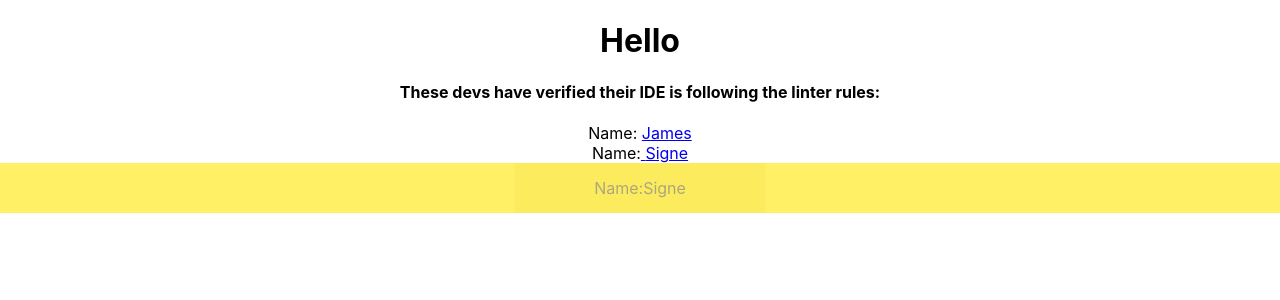
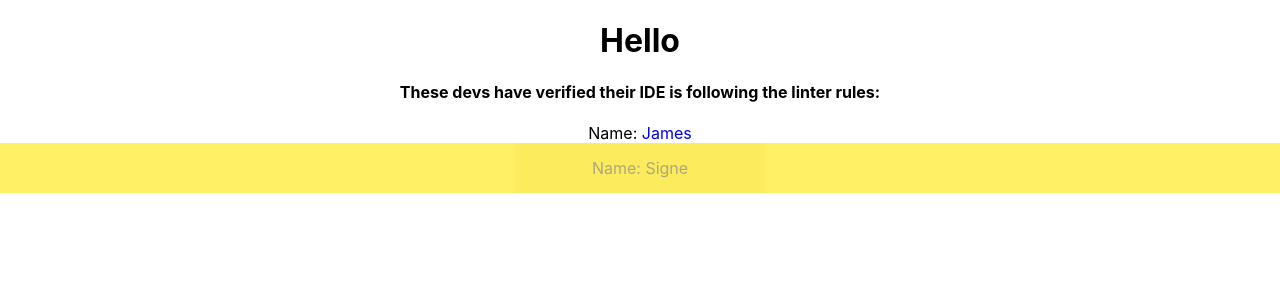
Before and after one commit to NorimaConsulting/training-and-onboarding, a React (Vite) app in the folder webapp/: page /created_by in a window 1280 px wide. Shown: the top 300 px of the page. Built offline with nearby package versions, Linux system fonts and the light colour scheme.

Commit message:
remove text-decoration from links in App.css

```diff
--- a/webapp/src/App.css
+++ b/webapp/src/App.css
@@ -1,7 +1,9 @@
 .App {
   text-align: center;
 }
-
+a {
+  text-decoration: none;
+}
 .App-logo {
   height: 40vmin;
   pointer-events: none;
--- a/webapp/src/components/atoms/SpinButton/SpinButton.tsx
+++ b/webapp/src/components/atoms/SpinButton/SpinButton.tsx
@@ -4,7 +4,7 @@ const SpinButton: React.FC<{ name: string | undefined }> = ({ name }) => {
   return (
     <div className="spin-button__box">
       <div className="spin-button btn">
-        <span className="spin-button__content">Name:{name}</span>
+        <span className="spin-button__content">Name: {name}</span>
       </div>
     </div>
   );
--- a/webapp/src/linterChecks/Signe.tsx
+++ b/webapp/src/linterChecks/Signe.tsx
@@ -26,13 +26,11 @@ export default function DeveloperName(props: DevProps) {
   // The line below should give you a Typescript error, please fix it with optional chaining
   return (
     <div className="devname-wrapper">
-      <label>Name:</label>
       <span>
         <Link to={`/yellow-power-ranger/${props.developer?.name}`}>
           {' '}
-          {props.developer?.name}
+          <SpinButton name={props.developer?.name} />
         </Link>
-        <SpinButton name={props.developer?.name} />
       </span>
     </div>
   );
```
